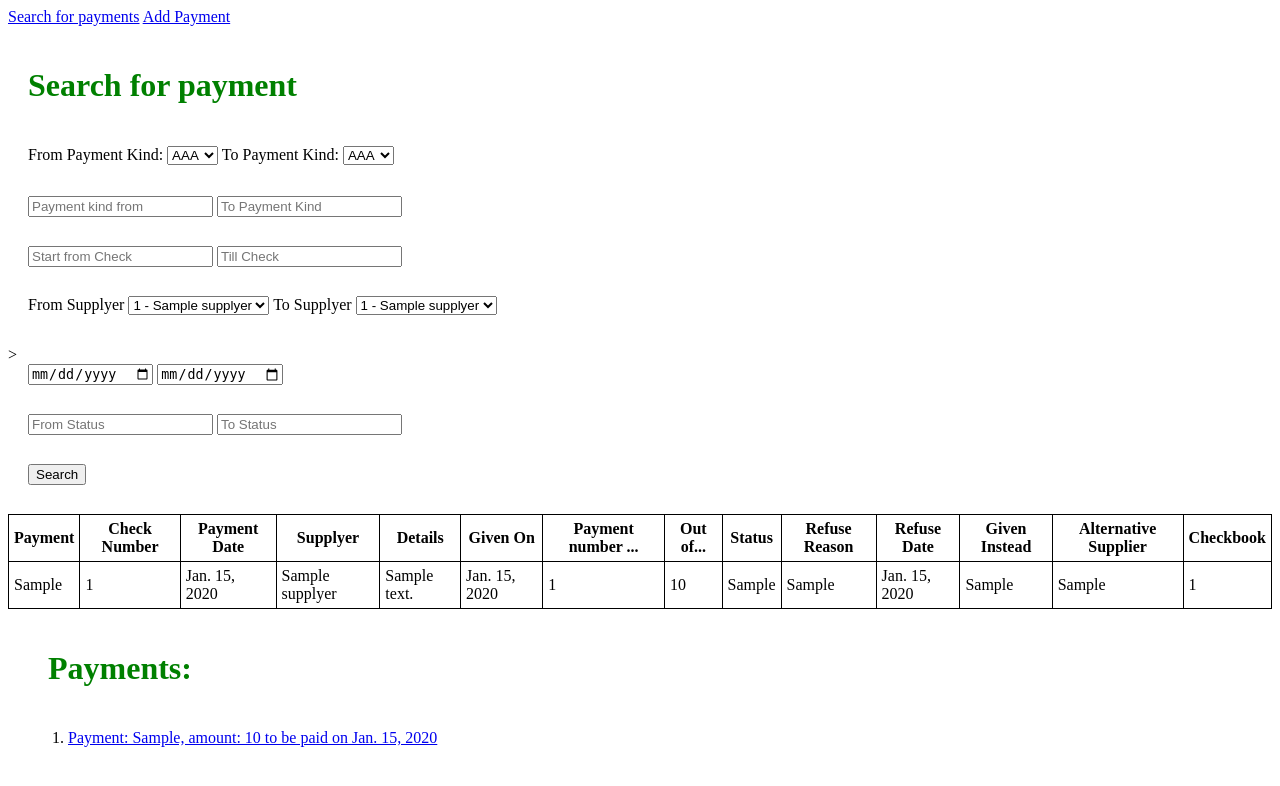
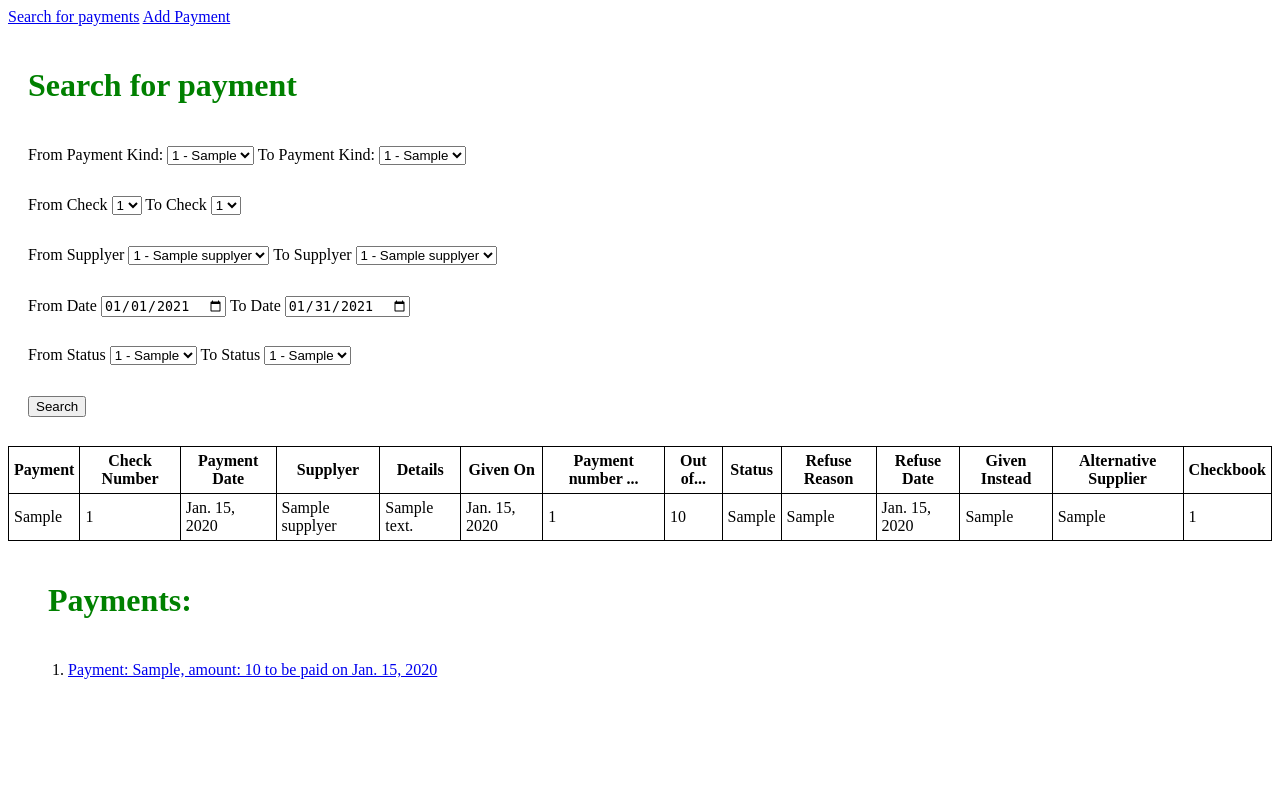
Before and after one commit to lenagavrilov/payments, a Django app: page /search/ in a window 1280 px wide. Shown: the top 786 px of the page. Run offline with Django 3.2, Linux system fonts and the light colour scheme; tables that the repository leaves empty hold one stand-in row (values such as "Sample post").

Commit message:
All the fields are taking values from DB + date is organized now

```diff
--- a/search/templates/search/index.html
+++ b/search/templates/search/index.html
@@ -8,42 +8,43 @@
 
         <div>
             <label for="paymentsKind">From Payment Kind: </label>
+            <select name="paymentKind">
+                {% for paymentKind in paymentKinds %}
+                    <option value="{{ paymentKind.id }}"> {{paymentKind.id}}
+                        <label>- {{ paymentKind.definition}}</label>
+                    </option>
+                {% endfor %}
+            </select>
 
-            <select id="paymentsKind" name="paymentsKind">
-                <option value="aaa">AAA</option>
-                <option value="bbb">BBB</option>
-                <option value="ccc">CCC</option>
-                <option value="dddb">DDD</option>
+            <label for="paymentsKind">To Payment Kind: </label>
+            <select name="paymentKind">
+                {% for paymentKind in paymentKinds %}
+                    <option value="{{ paymentKind.id }}"> {{paymentKind.id}}
+                        <label>- {{ paymentKind.definition}}</label>
+                    </option>
+                {% endfor %}
             </select>
-            <label for="paymentsKind">To Payment Kind: </label>
-            <select id="paymentsKind" name="paymentsKind">
-                <option value="aaa">AAA</option>
-                <option value="bbb">BBB</option>
-                <option value="ccc">CCC</option>
-                <option value="dddb">DDD</option>
-            </select>
+
         </div>
 
         <div>
-            <input name="fromPaymentKind" list='paymentsKind' placeholder="Payment kind from">
-            <input name="toPaymentKind" list='paymentsKind' placeholder="To Payment Kind">
-            <datalist id="paymentsKind">
-                <option value="aaa">
-                <option value="bbb">
-            </datalist>
+            <label for="checks">From Check </label>
+            <select name="checks">
+                {% for check in checks %}
+                    <option value=" {{ check.checkNumber}}"> {{check.checkNumber}}</option>
+                {% endfor %}
+            </select>
+            <label for="checks">To Check </label>
+            <select name="checks">
+                {% for check in checks %}
+                    <option value=" {{ check.checkNumber}}"> {{check.checkNumber}}</option>
+                {% endfor %}
+            </select>
+
         </div>
 
         <div>
-            <input name="fromCheck" list='checks' placeholder="Start from Check">
-            <input name="toCheck" list='checks' placeholder="Till Check">
-            <datalist id="checks">
-                <option value="aaa">
-                <option value="bbb">
-            </datalist>
-        </div>
-
-        <div>
-            <label for "supplyer">From Supplyer</label>
+            <label for="supplyer">From Supplyer</label>
             <select name="supplyer">
                 {% for supplyer in supplyers %}
                     <option value="{{ supplyer.id}}"> {{ supplyer.id}}
@@ -52,7 +53,7 @@
 
                 {% endfor %}
             </select>
-            <label for "supplyer">To Supplyer</label>
+            <label for="supplyer">To Supplyer</label>
             <select name="supplyer">
                 {% for supplyer in supplyers %}
                     <option value="{{ supplyer.id}}"> {{ supplyer.id}}
@@ -60,21 +61,33 @@
                     </option>
                 {% endfor %}
             </select>
-        </div>>
+        </div>
 
         <div>
-            <input name="paymentfromDate" type='date' placeholder="From Date">
-            <input name="paymentToDate" type='date' placeholder="To Date">
+            <label for='startDate'>From Date</label>
+            <input name="paymentfromDate" type='date' value="{{ startDate }}">
+            <label for='startDate'>To Date</label>
+            <input name="paymentToDate" type='date' value="{{ finishDate }}">
 
         </div>
 
         <div>
-            <input name="fromStatus" list='statuses' placeholder="From Status">
-            <input name="toStatus" list='statuses' placeholder="To Status">
-            <datalist id="statuses">
-                <option value="aaa">
-                <option value="bbb">
-            </datalist>
+            <label for="status">From Status</label>
+            <select name="status">
+                {% for status in statuses %}
+                    <option value="{{ status.id }}">{{ status.id }}
+                        <label>- {{ status.definition }}</label>
+                    </option>
+                {% endfor %}
+            </select>
+            <label for="status">To Status</label>
+            <select name="status">
+                {% for status in statuses %}
+                    <option value="{{ status.id }}">{{ status.id }}
+                        <label>- {{ status.definition }}</label>
+                    </option>
+                {% endfor %}
+            </select>
         </div>
 
         <div>
--- a/search/views.py
+++ b/search/views.py
@@ -3,15 +3,33 @@ from django.http import HttpResponse
 from django import forms
 from django.http import HttpResponseRedirect
 from django.urls import reverse
-from .models import Payments, Supplyer
+from .models import Payments, Supplyer, PaymentsKind, Status
+
+import datetime
+import calendar
 
 columnsNames = ["Payment", "Check Number", "Payment Date", "Supplyer", "Details", "Given On", "Payment number ...", "Out of...", "Status",
                 "Refuse Reason", "Refuse Date", "Given Instead", "Alternative Supplier", "Checkbook"]
 
 columnsValues = [10,2,3,4,5,6,7,8,9,10,11,12,13,14]
 
+
+
 class AddPaymentForm(forms.Form):
     paymentKind = forms.CharField(label='Payment Kind')
+
+def startDate():
+    todaysdate = datetime.date.today()
+    startMonth = datetime.datetime(todaysdate.year, todaysdate.month, 1)
+    startMonth = startMonth.strftime("%Y-%m-%d")
+    return startMonth
+
+def finishDate():
+    todaysdate =  datetime.date.today()
+    daysInMonth = calendar.monthrange(todaysdate.year, todaysdate.month)[1]
+    finishMonth = datetime.datetime(todaysdate.year, todaysdate.month, daysInMonth)
+    finishMonth = finishMonth.strftime("%Y-%m-%d")
+    return finishMonth
 
 
 # Create your views here.
@@ -20,7 +38,13 @@ def index(request):
         "columnsNames": columnsNames,
         "columnsValues": columnsValues,
         "payments": Payments.objects.all(),
-        "supplyers": Supplyer.objects.all()
+        "supplyers": Supplyer.objects.all(),
+        "paymentKinds": PaymentsKind.objects.all(),
+        "checks": Payments.objects.filter(checkNumber__isnull=False),
+        "statuses": Status.objects.all(),
+        "startDate": startDate(),
+        "finishDate": finishDate()
+
     })
 
 def addpayment(request):
```
